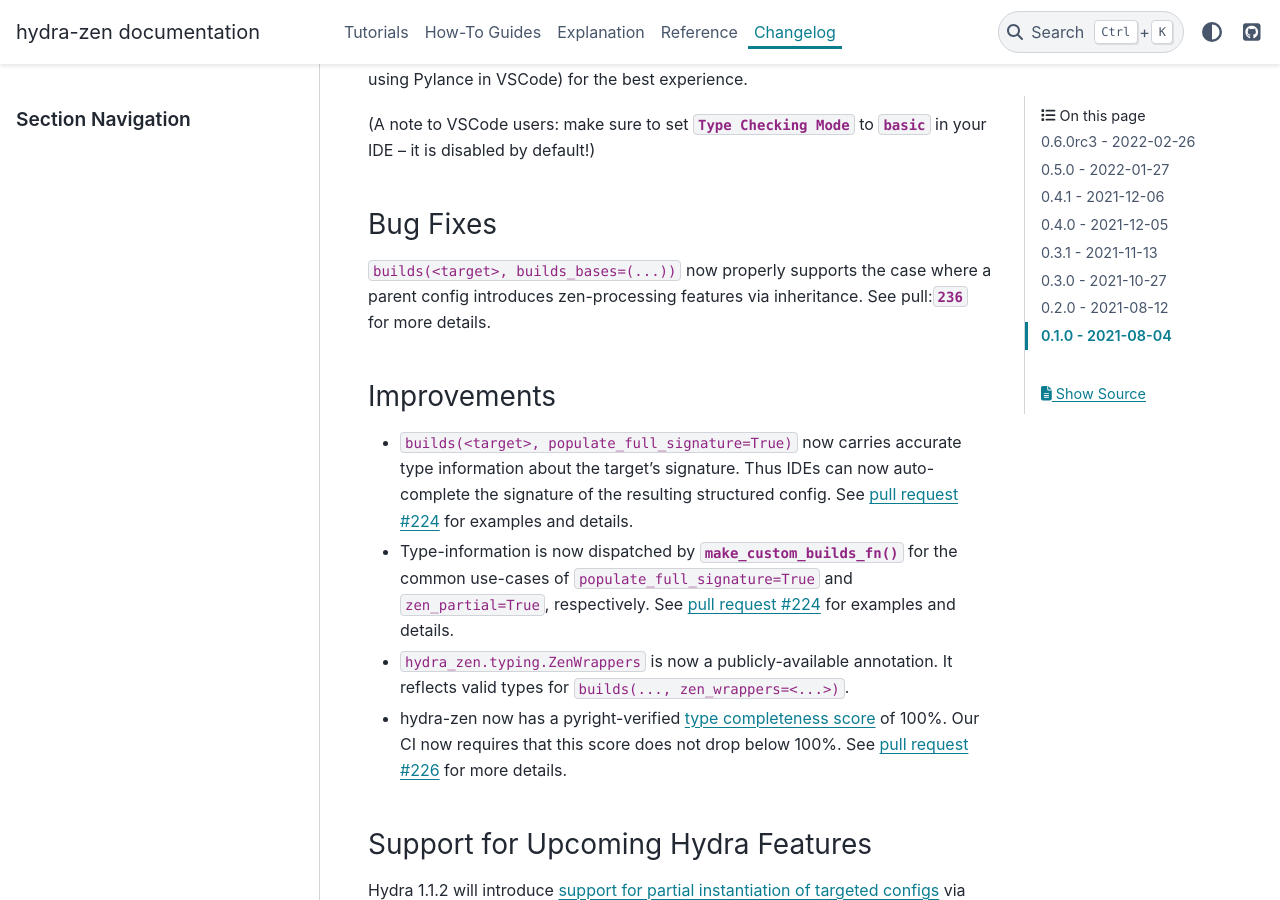
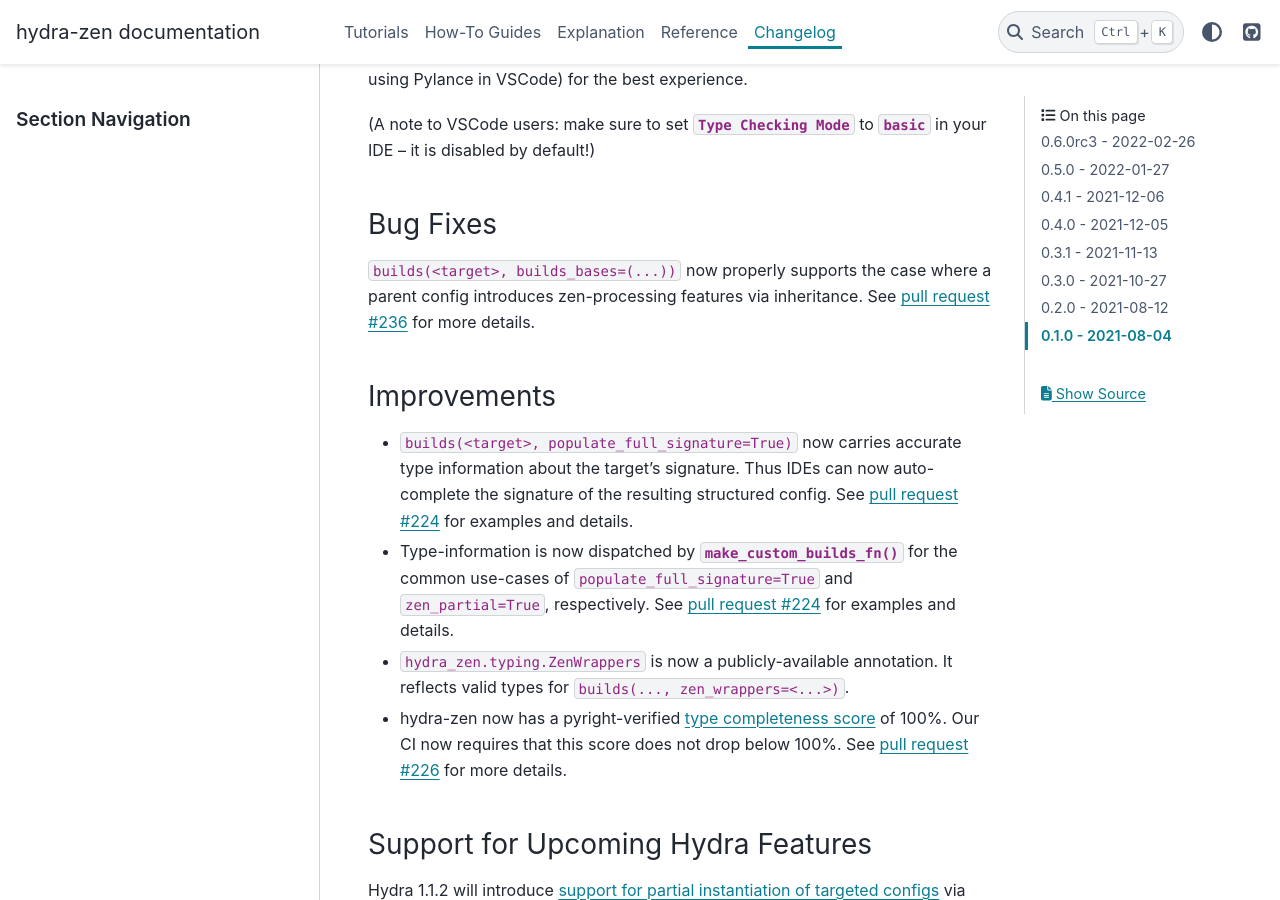
Before and after one commit to mit-ll-responsible-ai/hydra-zen, a Sphinx documentation site: the page built from docs/source/changes.rst, in a window 1280 px wide and 900 px high, scrolled down 497 px. Built offline with Sphinx 7.4.7 and the PyData theme 0.15.4, drawn with Linux system fonts in a browser that asks for light colours; the version number could not be read and is left out; part of the change alters nothing that is shown.

```diff
--- a/docs/source/changes.rst
+++ b/docs/source/changes.rst
@@ -28,7 +28,7 @@ IDEs (e.g. using Pylance in VSCode) for the best experience.
 Bug Fixes
 ---------
 
-``builds(<target>, builds_bases=(...))`` now properly supports the case where a parent config introduces zen-processing features via inheritance. See pull:`236` for more details.
+``builds(<target>, builds_bases=(...))`` now properly supports the case where a parent config introduces zen-processing features via inheritance. See :pull:`236` for more details.
 
 
 Improvements
```
